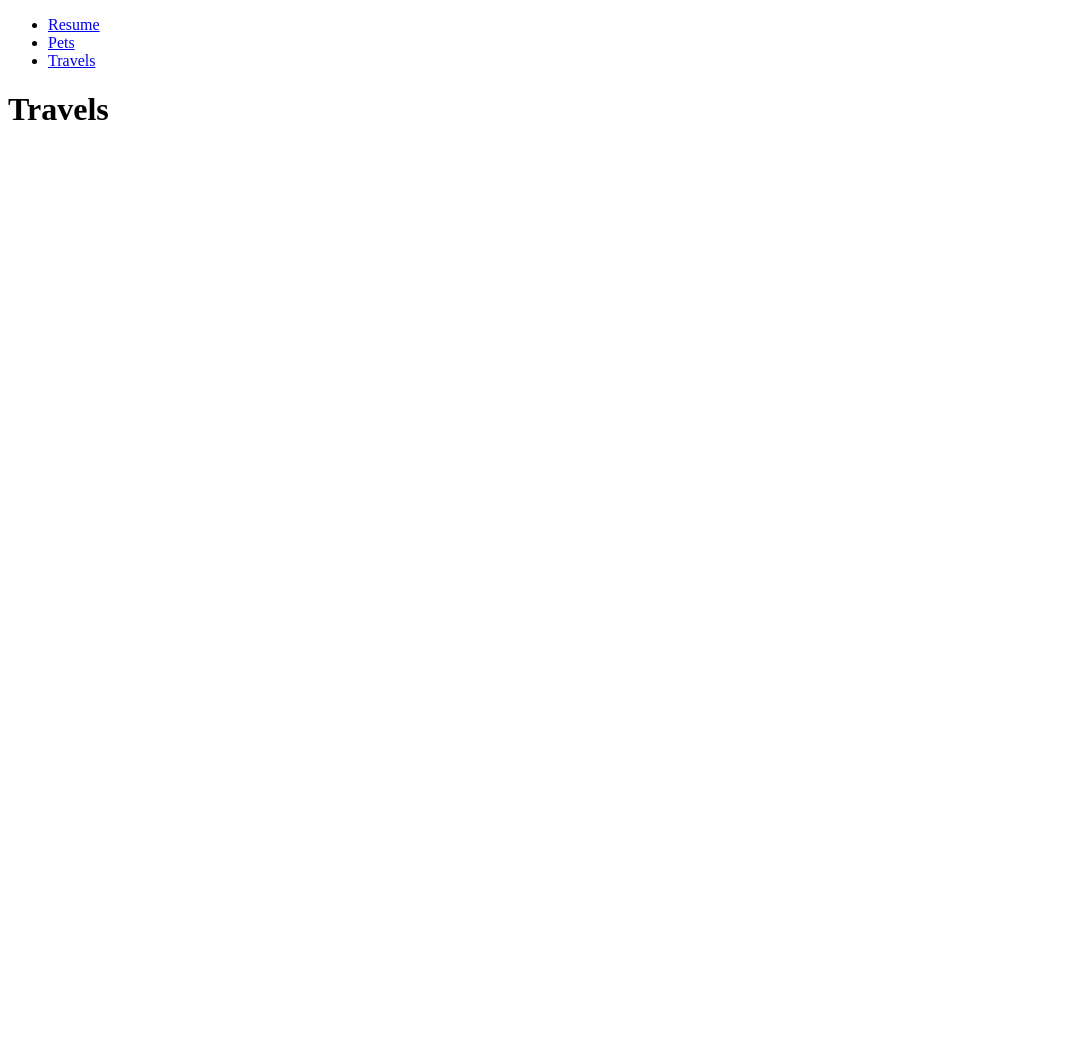
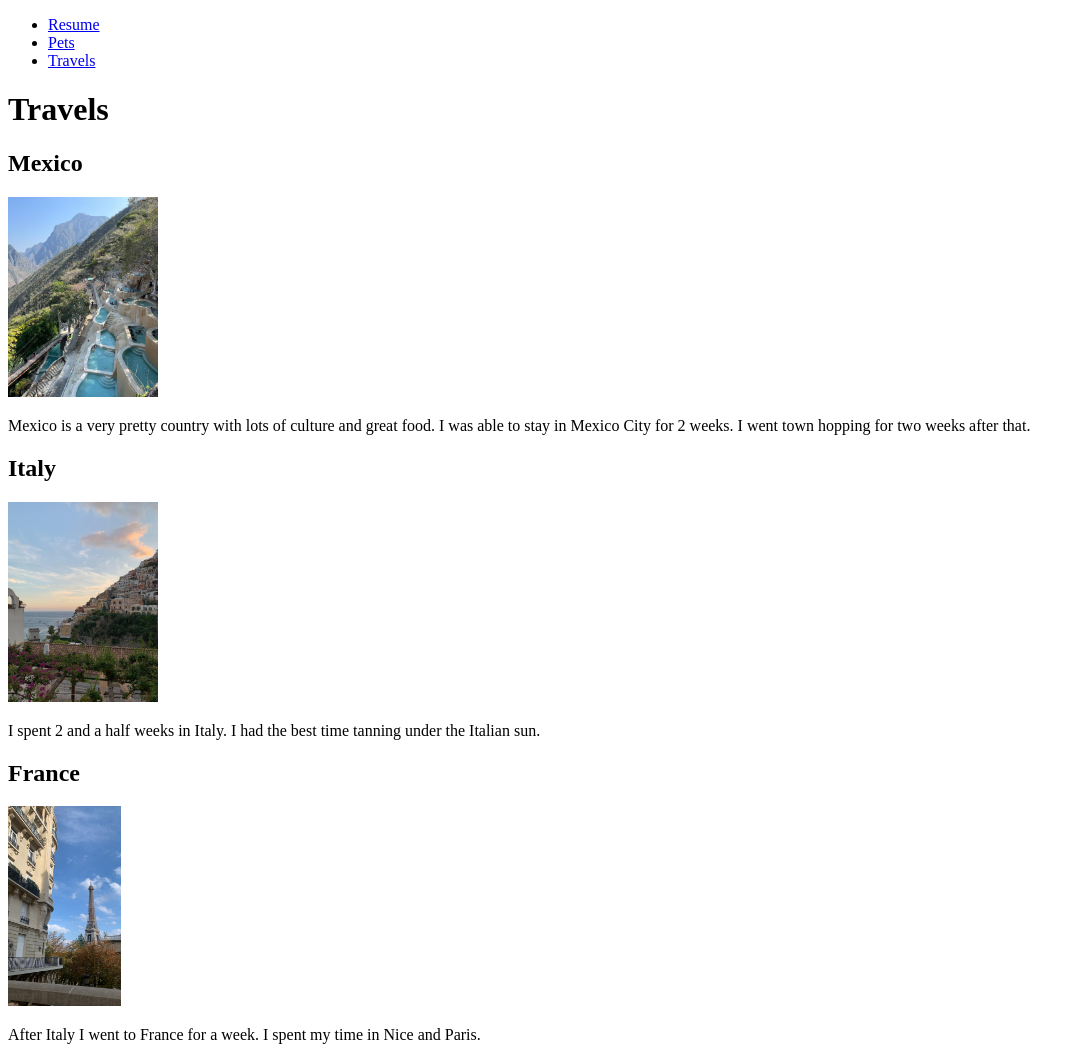
Before and after one commit to genesisgaytan00/project1, a plain HTML site: page travel.html in a window 1280 px wide. Shown: the whole page, without its empty margins (0-1085 px from the left). Before the commit the page ends 800 px from the top, so only its background shows below. Drawn offline with Linux system fonts and the light colour scheme.

Commit message:
third page chane
added images to my third page

```diff
--- a/travel.html
+++ b/travel.html
@@ -10,11 +10,26 @@
         <nav>
             <ul>
                 <li><a href = "index.html">Resume</a></li>
-                <li><a href = "page2.html">Pets</a></li>
-                <li><a href = "page3.html">Travels</a></li>
+                <li><a href = "pets.html">Pets</a></li>
+                <li><a href = "travel.html">Travels</a></li>
             </ul>
         </nav>
     </header>
     <h1>Travels</h1>
+    <div>
+        <h2>Mexico</h2>
+        <img src="imagespage3/IMG_2817.jpg" alt="Mexico" height="200">
+        <p>Mexico is a very pretty country with lots of culture and great food. I was able to stay in Mexico City for 2 weeks. I went town hopping for two weeks after that. </p>
+    </div>
+    <div>
+        <h2>Italy</h2>
+        <img src="imagespage3/413349D5-.jpg" alt="Italy" height="200">
+        <p>I spent 2 and a half weeks in Italy. I had the best time tanning under the Italian sun.</p>
+    </div>
+    <div>
+        <h2>France</h2>
+        <img src="imagespage3/48FCE5DA-.jpg" alt="Mexico" height="200">
+        <p>After Italy I went to France for a week. I spent my time in Nice and Paris.</p>
+    </div>
 </body>
 </html>
```
